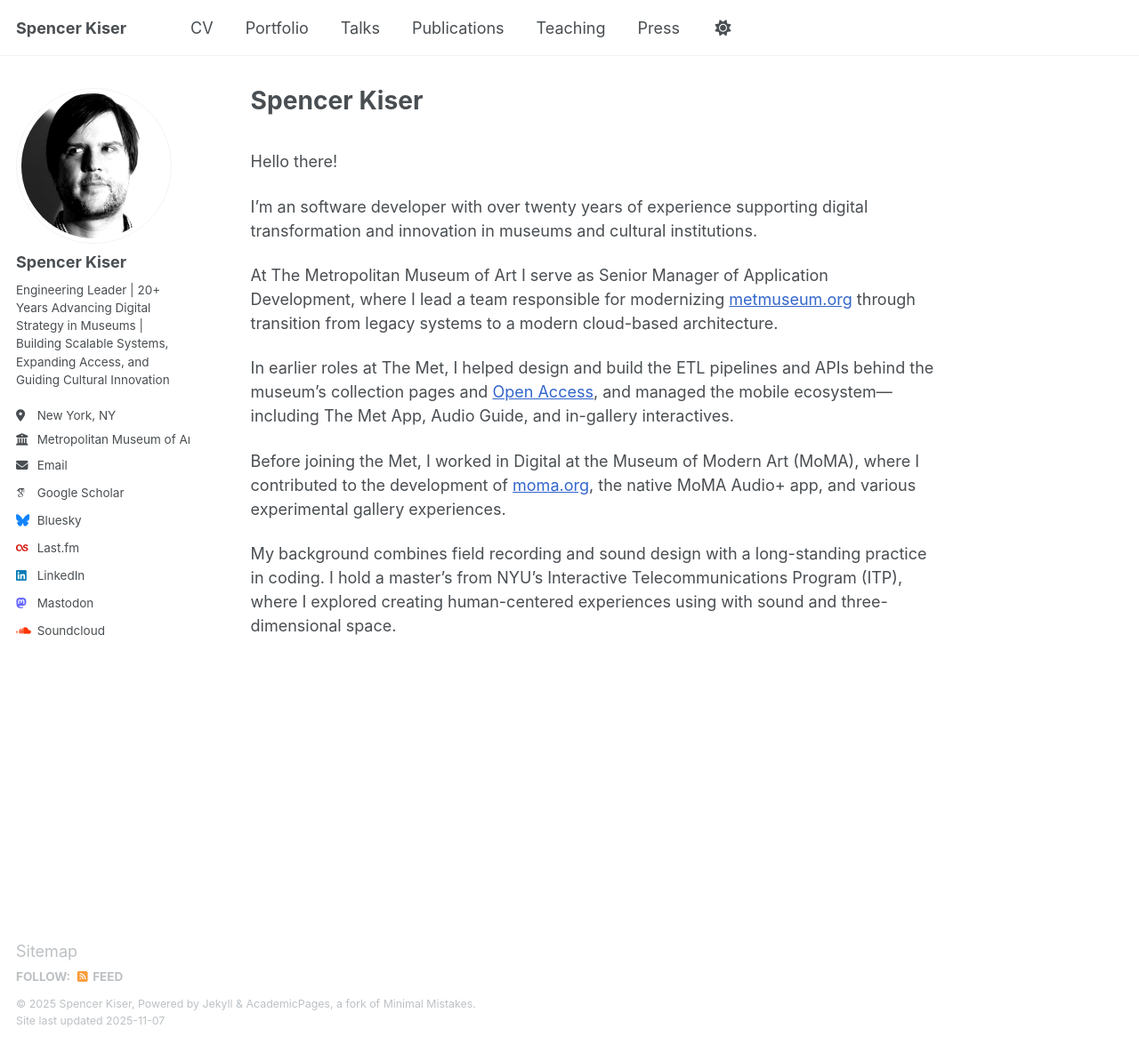
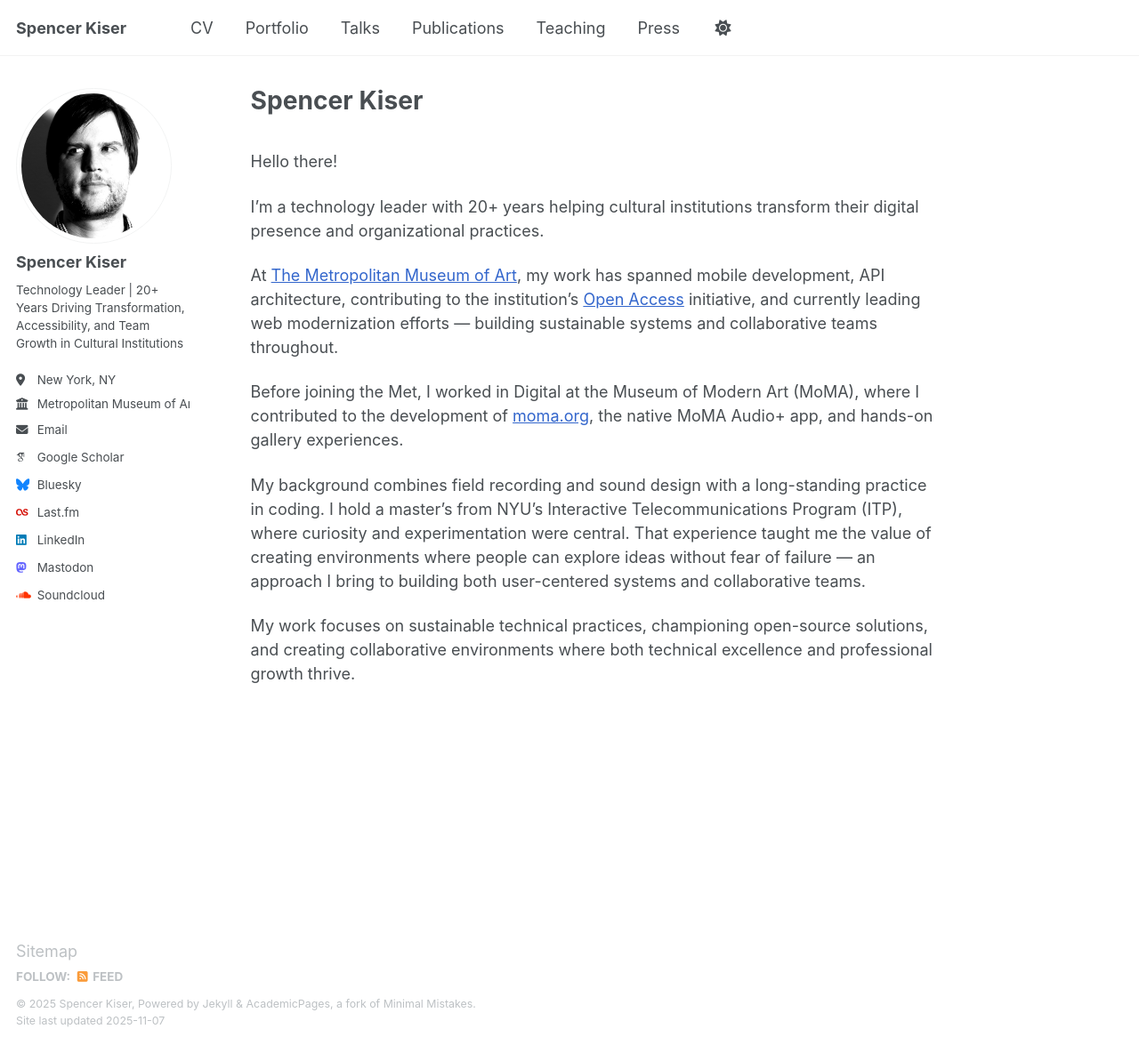
Before and after one commit to spencerk/spencerk.github.io, a Jekyll site: the page built from _pages/about.md, in a window 1280 px wide and 1175 px high. Shown: the whole window at 89% size. Built offline with Jekyll 4.4.1, drawn with Linux system fonts in a browser that asks for light colours; some web fonts are replaced.

Commit message:
bio and headline updates

```diff
--- a/_config.yml
+++ b/_config.yml
@@ -25,7 +25,7 @@
   avatar           : "profile.png"
   name             : "Spencer Kiser"
   pronouns         : # example: "she/her"
-  bio              : "Engineering Leader | 20+ Years Advancing Digital Strategy in Museums | Building Scalable Systems, Expanding Access, and Guiding Cultural Innovation"
+  bio              : "Technology Leader | 20+ Years Driving Transformation, Accessibility, and Team Growth in Cultural Institutions"
   location         : "New York, NY"
   employer         : "Metropolitan Museum of Art"
   uri              : # personal website - Update with your personal website URL
--- a/_pages/about.md
+++ b/_pages/about.md
@@ -9,12 +9,12 @@
 <br/>
 Hello there!
 
-I’m an software developer with over twenty years of experience supporting digital transformation and innovation in museums and cultural institutions.
+I'm a technology leader with 20+ years helping cultural institutions transform their digital presence and organizational practices.
 
-At The Metropolitan Museum of Art I serve as Senior Manager of Application Development, where I lead a team responsible for modernizing [metmuseum.org](https://www.metmuseum.org) through transition from legacy systems to a modern cloud-based architecture.
+At [The Metropolitan Museum of Art](https://www.metmuseum.org), my work has spanned mobile development, API architecture, contributing to the institution's [Open Access](https://www.metmuseum.org/about-the-met/policies-and-documents/open-access) initiative, and currently leading web modernization efforts &mdash; building sustainable systems and collaborative teams throughout.
 
-In earlier roles at The Met, I helped design and build the ETL pipelines and APIs behind the museum’s collection pages and [Open Access](https://www.metmuseum.org/about-the-met/policies-and-documents/open-access), and managed the mobile ecosystem—including The Met App, Audio Guide, and in-gallery interactives.
+Before joining the Met, I worked in Digital at the Museum of Modern Art (MoMA), where I contributed to the development of [moma.org](https://www.moma.org), the native MoMA Audio+ app, and hands-on gallery experiences.
 
-Before joining the Met, I worked in Digital at the Museum of Modern Art (MoMA), where I contributed to the development of [moma.org](https://www.moma.org), the native MoMA Audio+ app, and various experimental gallery experiences.
+My background combines field recording and sound design with a long-standing practice in coding. I hold a master's from NYU's Interactive Telecommunications Program (ITP), where curiosity and experimentation were central. That experience taught me the value of creating environments where people can explore ideas without fear of failure &mdash; an approach I bring to building both user-centered systems and collaborative teams.
 
-My background combines field recording and sound design with a long-standing practice in coding. I hold a master’s from NYU’s Interactive Telecommunications Program (ITP), where I explored creating human-centered experiences using with sound and three-dimensional space.
+My work focuses on sustainable technical practices, championing open-source solutions, and creating collaborative environments where both technical excellence and professional growth thrive.
```
